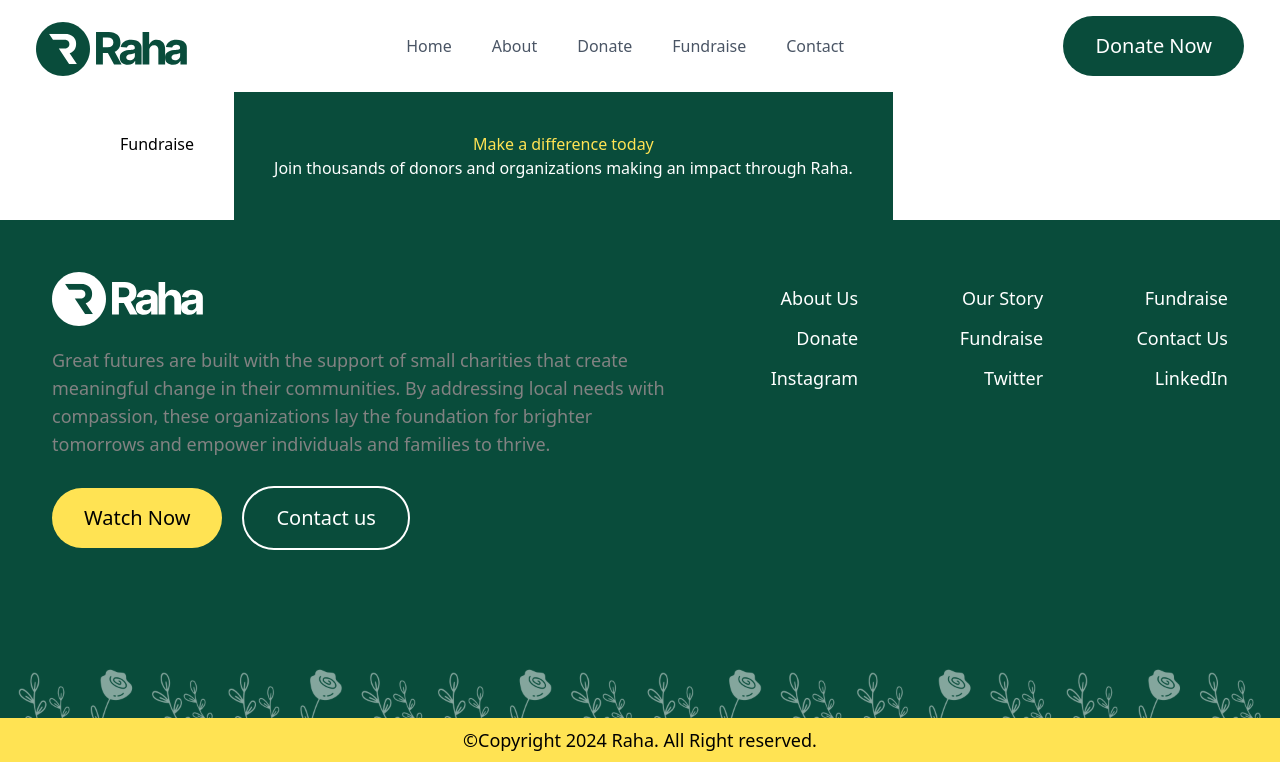
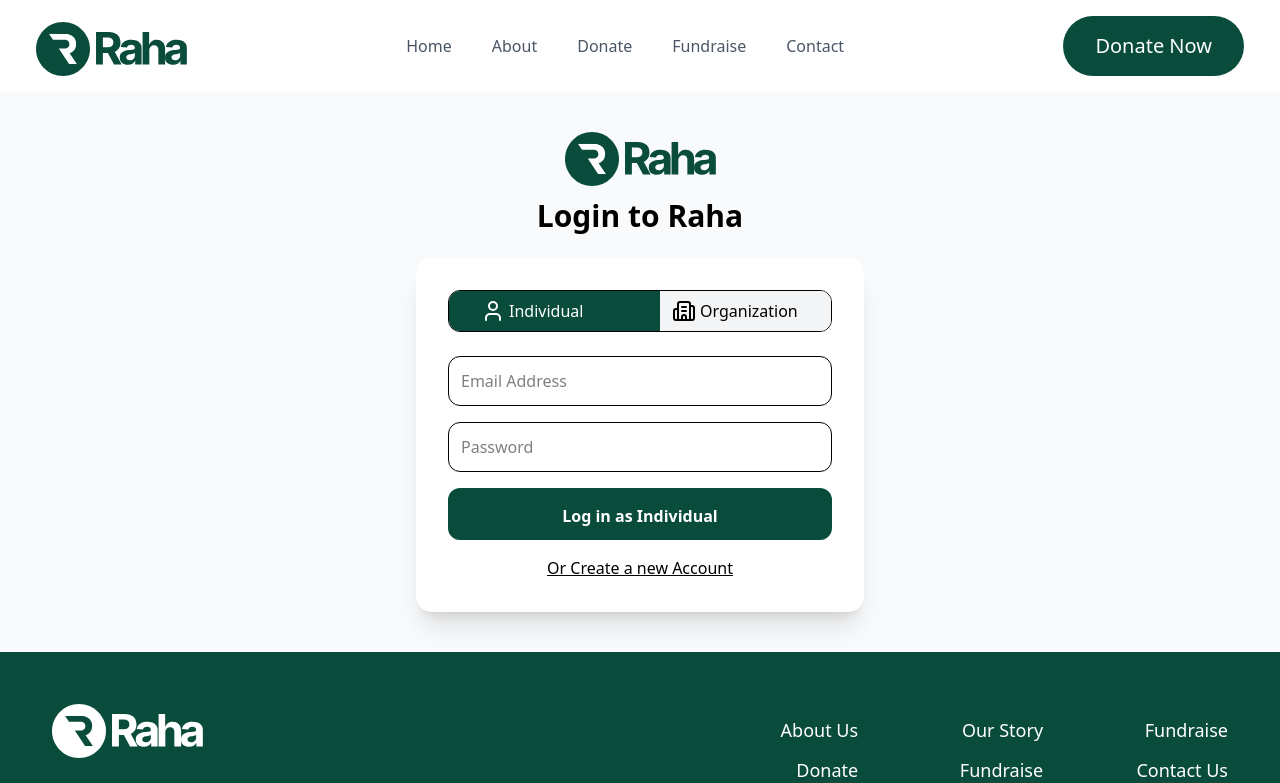
Before and after one commit to Prudentdev-xyz/Raha-app-new, a React (Vite) app: page /Fundraise in a window 1280 px wide. Shown: the top 783 px of the page. Built offline with nearby package versions, Linux system fonts and the light colour scheme.

Commit message:
fix-FundraisePage-Login

```diff
--- a/src/pages/FundraisePage.jsx
+++ b/src/pages/FundraisePage.jsx
@@ -1,17 +1,110 @@
-import React from "react";
+import React, { useState } from "react";
+import logo from "/logo.svg";
+import { Building2, User } from "lucide-react";
 
 export const FundraisePage = () => {
+  const [mode, setMode] = useState("login");
+  const [accountType, setAccountType] = useState("individual");
+
+  const switchMode = () => {
+    setMode(mode === "login" ? "signup" : "login");
+  };
+
   return (
-    <div className="flex px-20">
-      <div className="p-10">
-        <h1>Fundraise</h1>
-      </div>
-      <div className="bg-primary p-10 md:flex hidden flex-col items-center justify-center">
-        <h1 className="text-secondary">Make a difference today</h1>
-        <p className="text-white">
-          Join thousands of donors and organizations making an impact through
-          Raha.
-        </p>
+    <div>
+      <div className="p-10 flex flex-col items-center justify-center bg-gray-50">
+        <img
+          src={logo}
+          alt="logo"
+          className=" flex items-center md:items-start pb-3"
+        />
+        <h1 className="text-xl md:text-3xl font-bold mb-6 text-center">
+          {mode === "login" ? "Login to Raha" : "Sign up to Raha"}
+        </h1>
+
+        <div className="bg-white p-4 md:p-8 rounded-2xl shadow-xl w-full max-w-sm md:max-w-md">
+          <div className="flex mb-6 border rounded-xl overflow-hidden">
+            <button
+              className={`flex-1 py-2 px-8 text-center font-medium transition-all ${
+                accountType === "individual"
+                  ? "bg-primary text-white"
+                  : "bg-gray-100"
+              }`}
+              onClick={() => setAccountType("individual")}
+            >
+              <p className="flex gap-1">
+                <User /> Individual
+              </p>
+            </button>
+
+            <button
+              className={`flex-1 py-2 px-3 text-center font-medium transition-all ${
+                accountType === "organization"
+                  ? "bg-primary text-white"
+                  : "bg-gray-100"
+              }`}
+              onClick={() => setAccountType("organization")}
+            >
+              <p className="flex gap-1">
+                <Building2 /> Organization
+              </p>
+            </button>
+          </div>
+
+          <form action="" className="space-y-4">
+            {mode === "signup" && (
+              <>
+                <input
+                  type="text"
+                  placeholder="Firat Name"
+                  className="w-full p-3 border rounded-xl focus:ring-2 focus:ring-primary focus:outline-none"
+                />
+
+                <input
+                  type="text"
+                  placeholder="Last Name"
+                  className="w-full p-3 border rounded-xl focus:ring-2 focus:ring-primary focus:outline-none"
+                />
+              </>
+            )}
+
+            <input
+              type="text"
+              placeholder="Email Address"
+              className="w-full p-3 border focus:ring-2 focus:ring-primary focus:outline-none rounded-xl"
+            />
+
+            <input
+              type="text"
+              placeholder="Password"
+              className="w-full p-3 border focus:ring-2 focus:ring-primary focus:outline-none rounded-xl"
+            />
+
+            {mode === "signup" && (
+              <label className="flex items-center gap-2 text-sm">
+                <input type="checkbox" />
+                Subscribe to Newsletter
+              </label>
+            )}
+
+            <a href="/"><button className="w-full p-3 bg-primary text-white rounded-xl font-semibold pt-4 hover:bg-primary/50 transition-all">
+              {mode === "login"
+                ? `Log in as ${
+                    accountType === "individual" ? "Individual" : "Organization"
+                  }`
+                : `Create ${
+                    accountType === "individual" ? "Individual" : "Organization"
+                  } Account`}
+            </button>
+            </a>
+          </form>
+
+          <div className="text-center mt-4">
+            <button className="underline" onClick={switchMode}>
+                {mode === "login" ? "Or Create a new Account" : "Or Log in"}
+            </button>
+          </div>
+        </div>
       </div>
     </div>
   );
```
